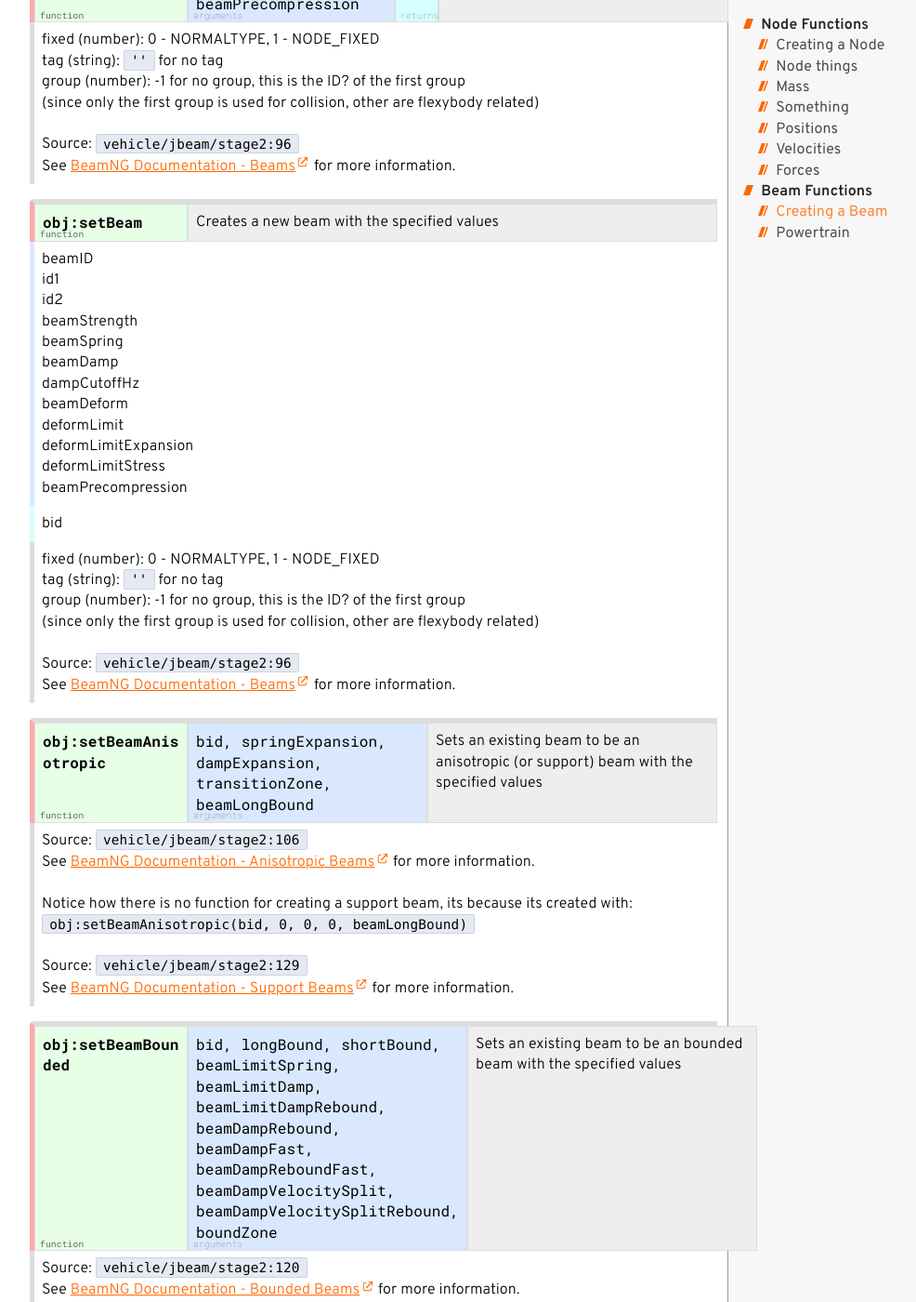
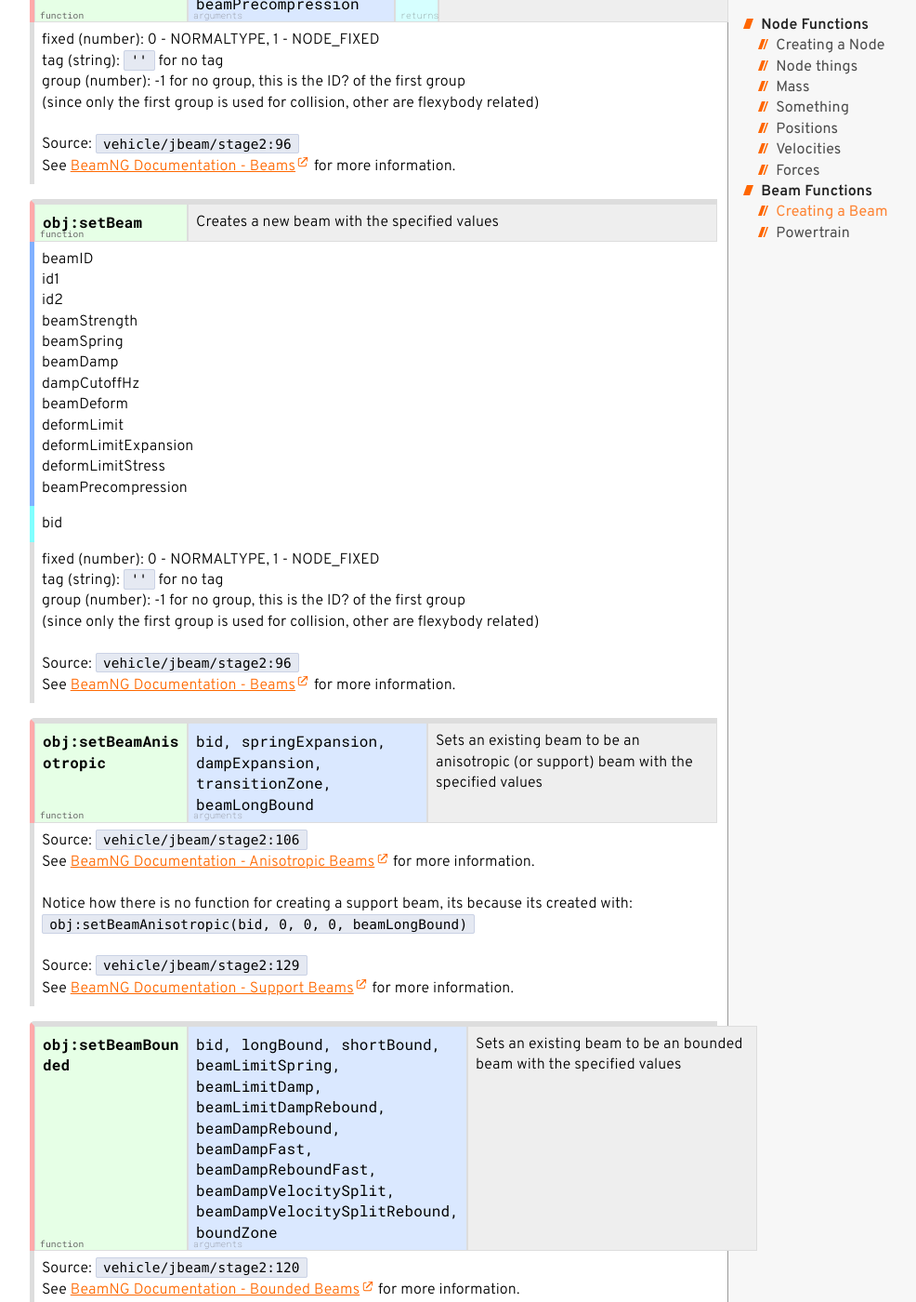
Before and after one commit to E32k/e32k.github.io, a Jekyll site: the page built from BeamNG.lua/vehicle/obj.md, in a window 1280 px wide and 1400 px high, scrolled down 3331 px. Shown: the whole window at 93% size, without its empty margins (224-1210 px from the left). Built offline with Jekyll 4.4.1, drawn with Linux system fonts in a browser that asks for light colours.

Commit message:
better colors

```diff
--- a/assets/beamlua.css
+++ b/assets/beamlua.css
@@ -474,8 +474,8 @@ i, i * { font-style: italic; }
   padding: 0.5em;
 }
 
-.arguments { border-left-color: #dae8ff; }
-.returns { border-left-color: #d6ffff; }
+.arguments { border-left-color: #80b0ff; }
+.returns { border-left-color: #80ffff; }
 
 .func::after,
 .args::after,
```
